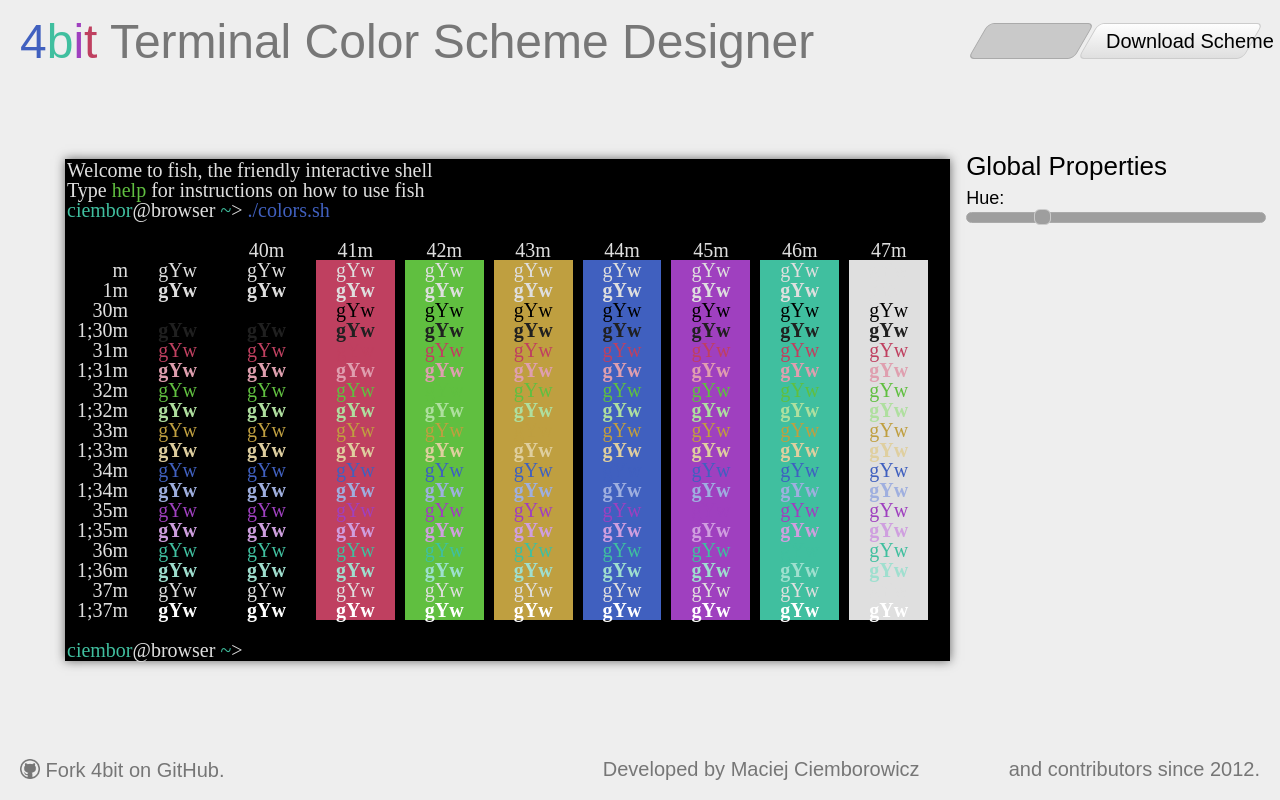
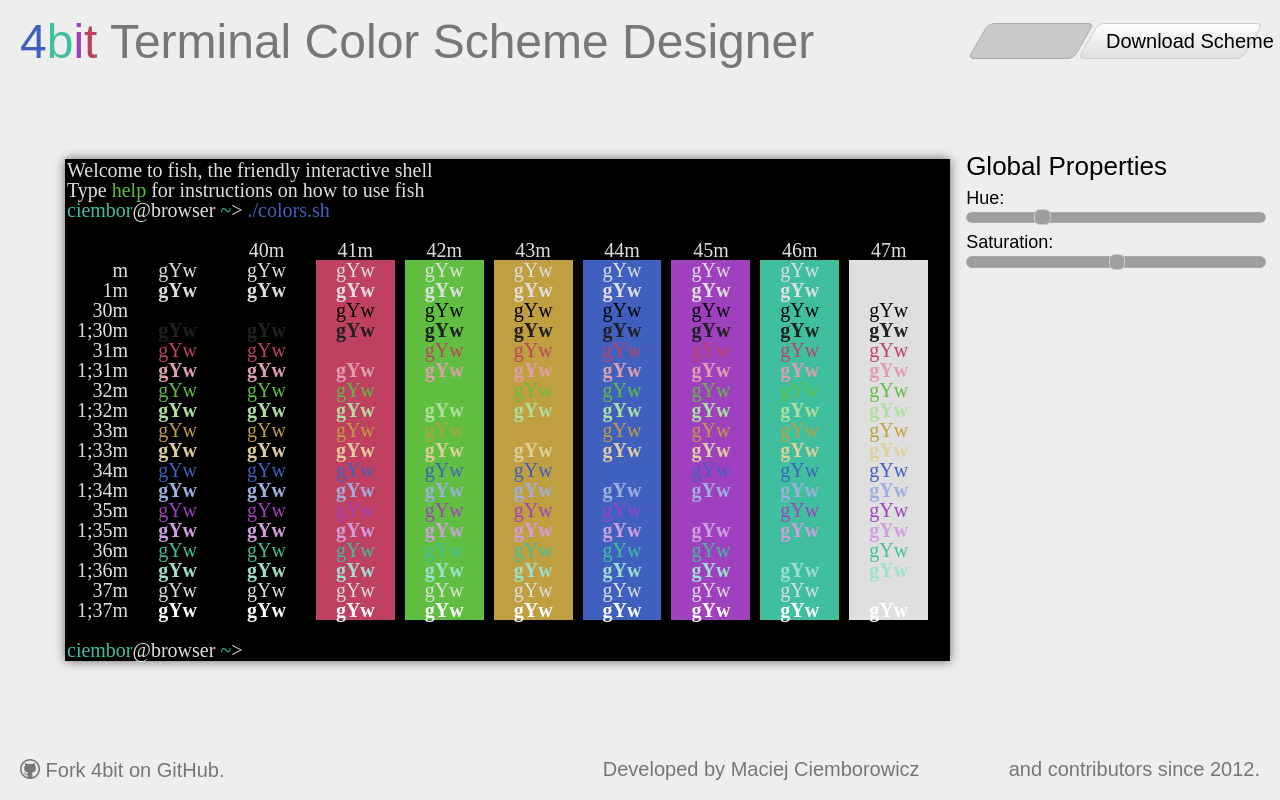
Before and after one commit to ciembor/4bit, a Vue app: page / in a window 1280 px wide. Shown: the top 800 px of the page. Built offline with nearby package versions, Linux system fonts and the light colour scheme; grey boxes are pictures that could not be loaded; a web font is replaced by a local one.

Commit message:
Add saturation slider.

```diff
--- a/src/components/EditorControls.vue
+++ b/src/components/EditorControls.vue
@@ -4,17 +4,21 @@
       <h2>Global Properties</h2>
       <h3>Hue: </h3>
       <HueSlider />
+			<h3>Saturation:</h3>
+			<SaturationSlider />
     </section>
   </section>
 </template>
 
 <script>
 import HueSlider from './controls/sliders/HueSlider.vue';
+import SaturationSlider from './controls/sliders/SaturationSlider.vue';
 
 export default {
   name: 'EditorControls',
   components: {
-    HueSlider
+    HueSlider,
+		SaturationSlider
   },
 };
 </script>
--- /dev/null
+++ b/src/components/controls/sliders/SaturationSlider.vue
@@ -0,0 +1,46 @@
+<template>
+  <BaseSlider
+    :value="sliderValue"
+    :min="min"
+    :max="max"
+    :step="step"
+    @update="updateSaturation"
+  />
+</template>
+
+<script>
+import BaseSlider from "./BaseSlider.vue";
+import { useSchemeStore } from "../../../stores/Scheme";
+
+export default {
+  name: "SaturationSlider",
+  components: {
+    BaseSlider,
+  },
+  setup() {
+    const schemeStore = useSchemeStore();
+    return { schemeStore };
+  },
+  computed: {
+    sliderValue() {
+      return this.schemeStore.scheme.saturation;
+    },
+    min() {
+      return 0;
+    },
+    max() {
+      return 100;
+    },
+    step() {
+      return 1;
+    },
+  },
+  methods: {
+    updateSaturation(sliderValue) {
+      const newSaturation = sliderValue;
+      this.schemeStore.scheme.saturation = newSaturation;
+      this.schemeStore.recalculateColors();
+    },
+  },
+};
+</script>
```
